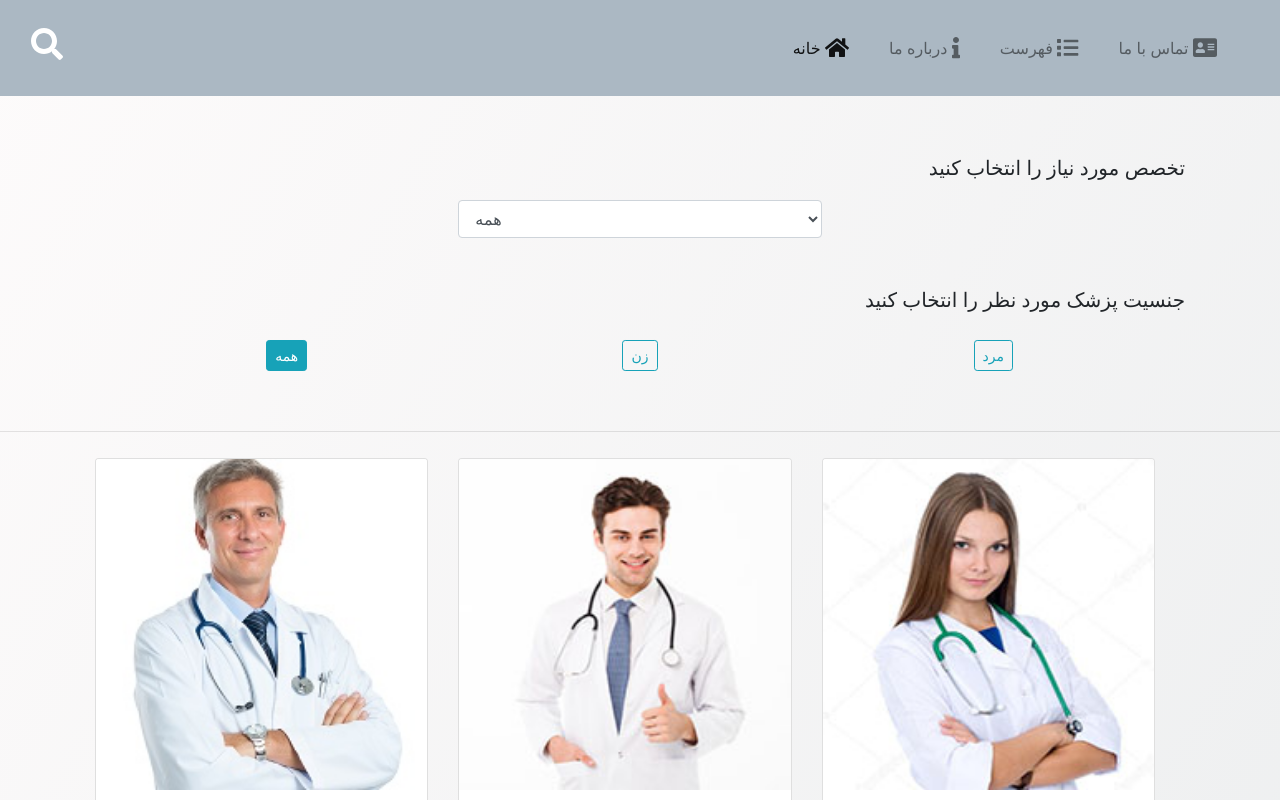
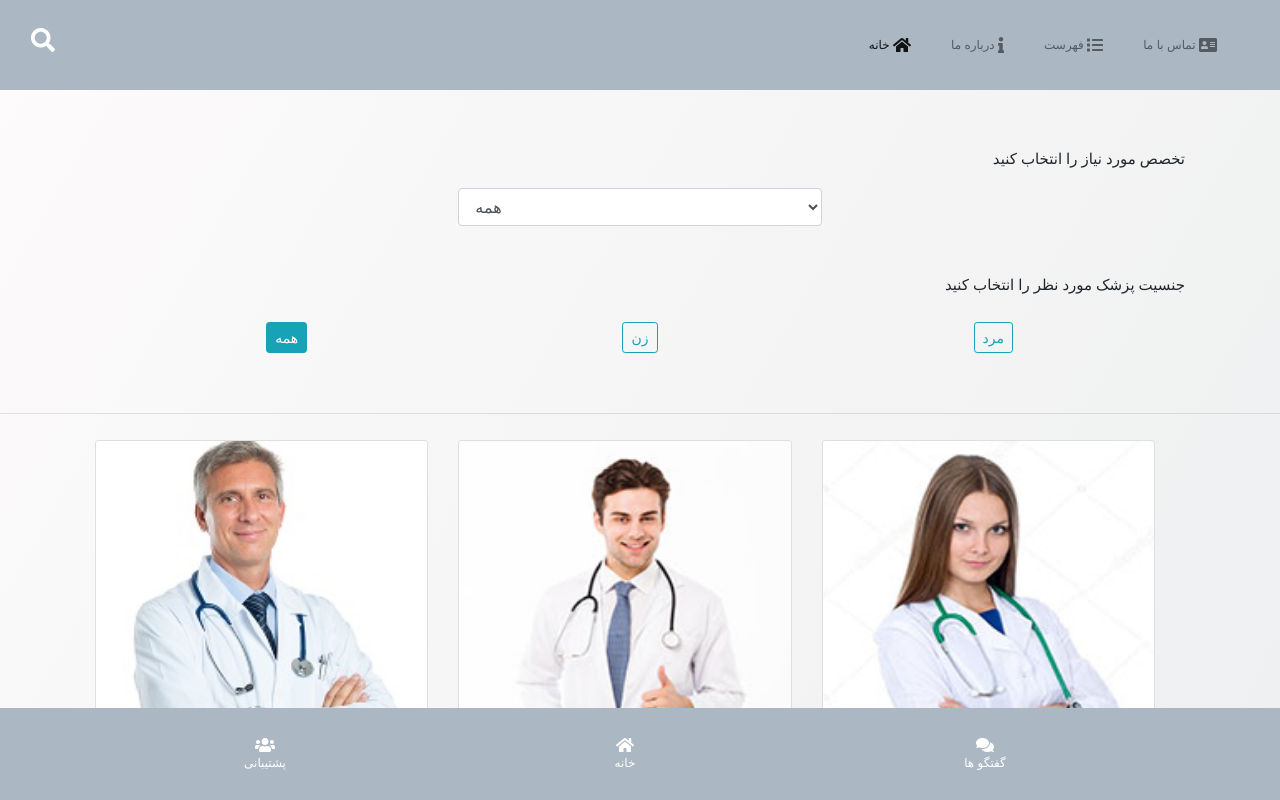
Before and after one commit to ArmanYarahmadi/MedicalTest1, a React (Create React App) app: page / in a window 1280 px wide. Shown: the top 800 px of the page. Built offline with nearby package versions, Linux system fonts and the light colour scheme.

Commit message:
doing changes

```diff
--- a/public/index.html
+++ b/public/index.html
@@ -14,6 +14,11 @@
     <noscript>You need to enable JavaScript to run this app.</noscript>
     <div id="root"></div>
     <script>
+      if (window.matchMedia("(display-mode: standalone)").matches) {
+        console.log("display-mode is standalone");
+      } else {
+        console.log("app not installed");
+      }
       if ("serviceWorker" in navigator) {
         window.addEventListener("load", () => {
           navigator.serviceWorker
--- a/src/App.css
+++ b/src/App.css
@@ -1,5 +1,7 @@
 body {
   background-image: linear-gradient(120deg, #fdfbfb 0%, #ebedee 100%);
+
+  font-size: 12px;
 }
 
 .header {
@@ -39,6 +41,10 @@
   text-align: right;
 }
 
+.form-title {
+  font-size: 15px;
+}
+
 .selector {
   margin-top: 20px;
   margin-bottom: 50px;
--- a/src/Components/FooterComponent.js
+++ b/src/Components/FooterComponent.js
@@ -2,7 +2,7 @@
 
 function Footer(props) {
   return (
-    <div className="footer">
+    <div className="footer fixed-bottom">
       <div className="container">
         <div className="col-auto row">
           <div className="footer-item col-4">
--- a/src/Components/FormComponent.js
+++ b/src/Components/FormComponent.js
@@ -14,7 +14,7 @@
     <>
       <div className="container">
         <Form className="formComponent">
-          <h5>تخصص مورد نیاز را انتخاب کنید</h5>
+          <h5 className="form-title">تخصص مورد نیاز را انتخاب کنید</h5>
           <div>
             <FormGroup className="selector">
               <Input
@@ -33,7 +33,7 @@
               </Input>
             </FormGroup>
           </div>
-          <h5>جنسیت پزشک مورد نظر را انتخاب کنید</h5>
+          <h5 className="form-title">جنسیت پزشک مورد نظر را انتخاب کنید</h5>
           <div className="">
             <ButtonGroup checkbox className="radiobox col-12">
               <div className="buttons col-4">
```
